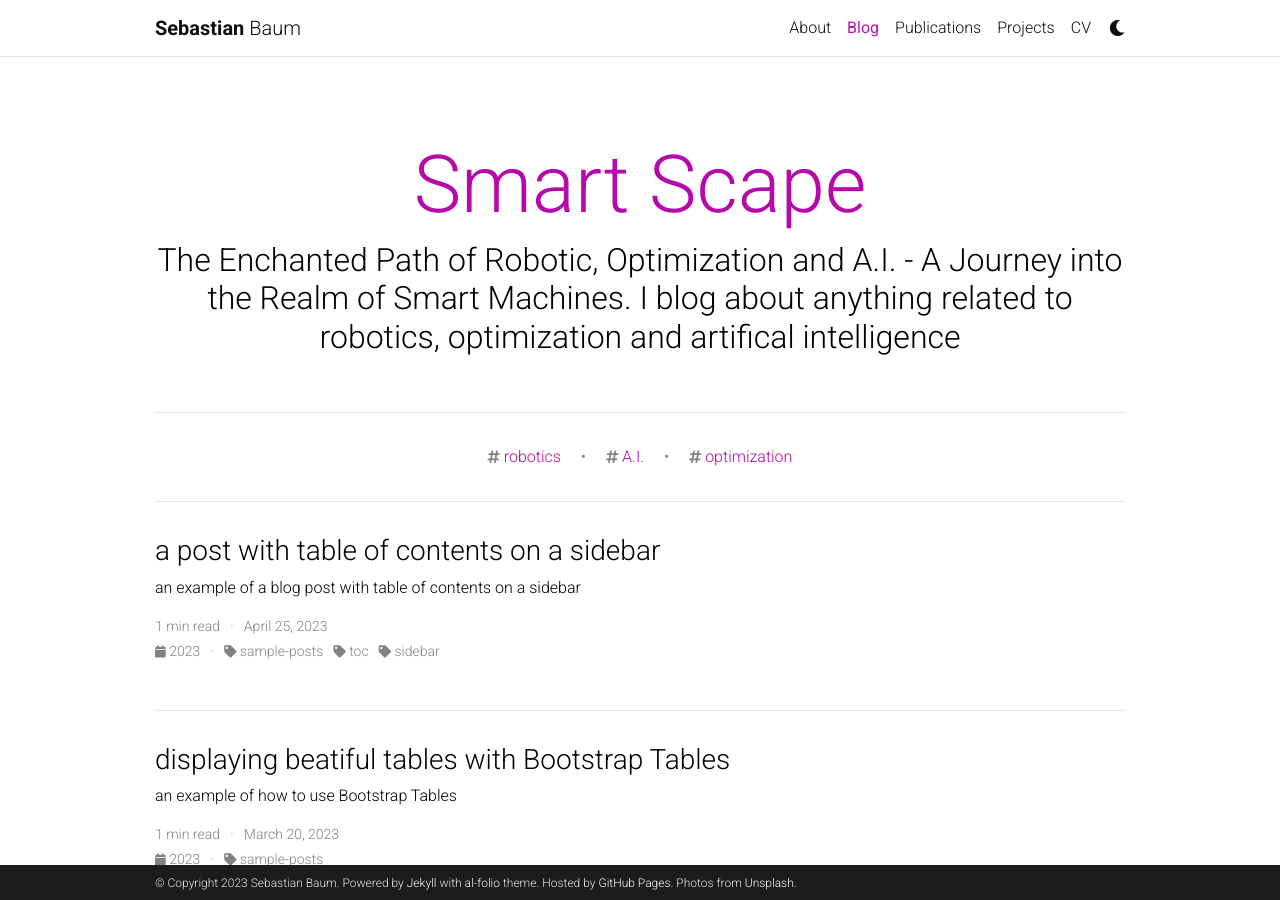
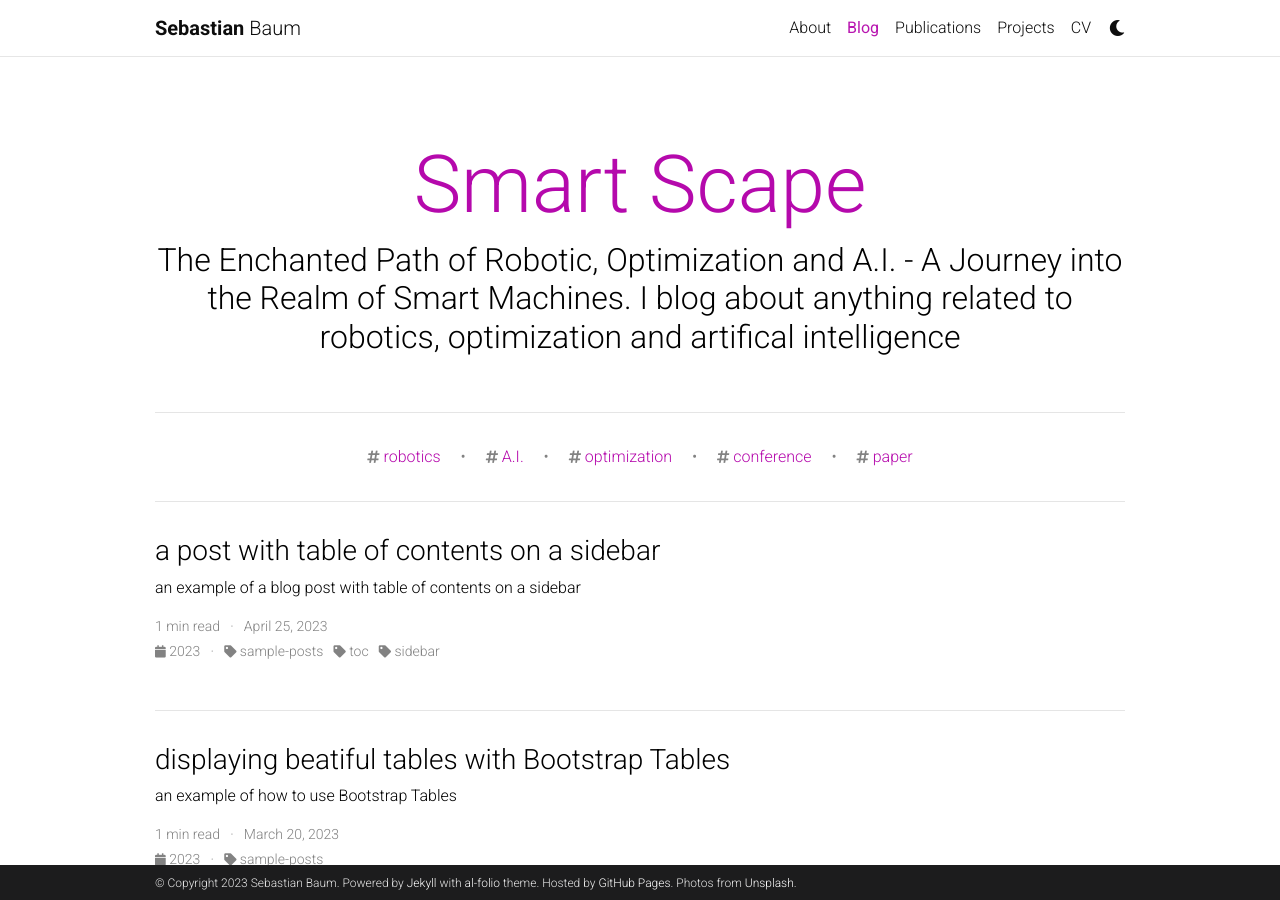
Before and after one commit to BaumSebastian/BaumSebastian.github.io, a Jekyll site: the page built from blog/index.html, in a window 1280 px wide and 900 px high. Built offline with Jekyll 4.4.1, drawn with Linux system fonts in a browser that asks for light colours; the list of posts is cut into pages by our own code; comment, search, counter and statistics services are not loaded; a style sheet for code colours, icons or effects is not loaded.

Commit message:
added additional tags

```diff
--- a/_config.yml
+++ b/_config.yml
@@ -261,7 +261,7 @@ jekyll-archives:
     tag: '/blog/tag/:name/'
     category: '/blog/category/:name/'
 
-display_tags: ['robotics', 'A.I.', 'optimization'] # this tags will be dispalyed on the front page of your blog
+display_tags: ['robotics', 'A.I.', 'optimization', 'conference', 'paper'] # this tags will be dispalyed on the front page of your blog
 
 # -----------------------------------------------------------------------------
 # Jekyll Scholar
```
